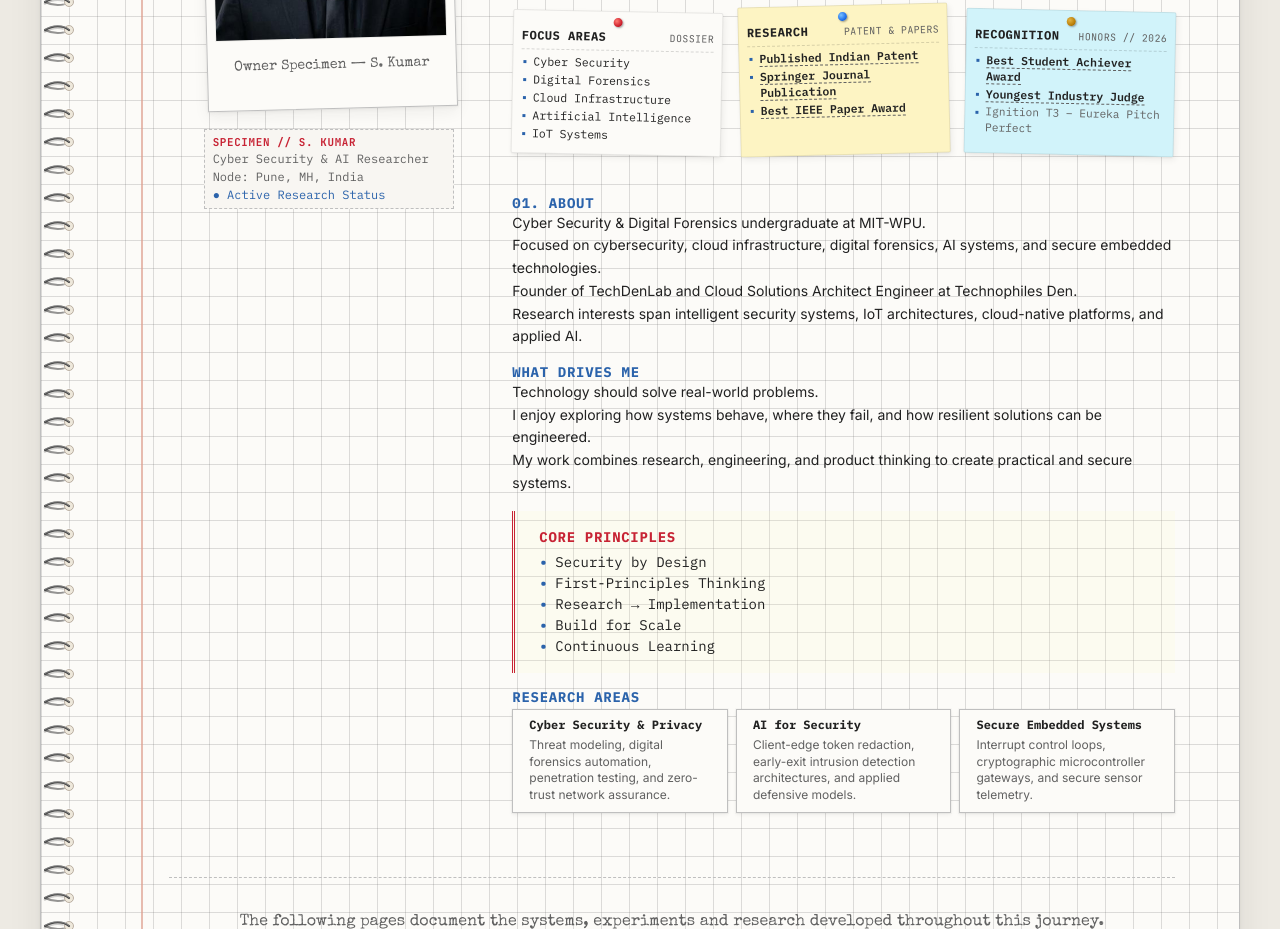
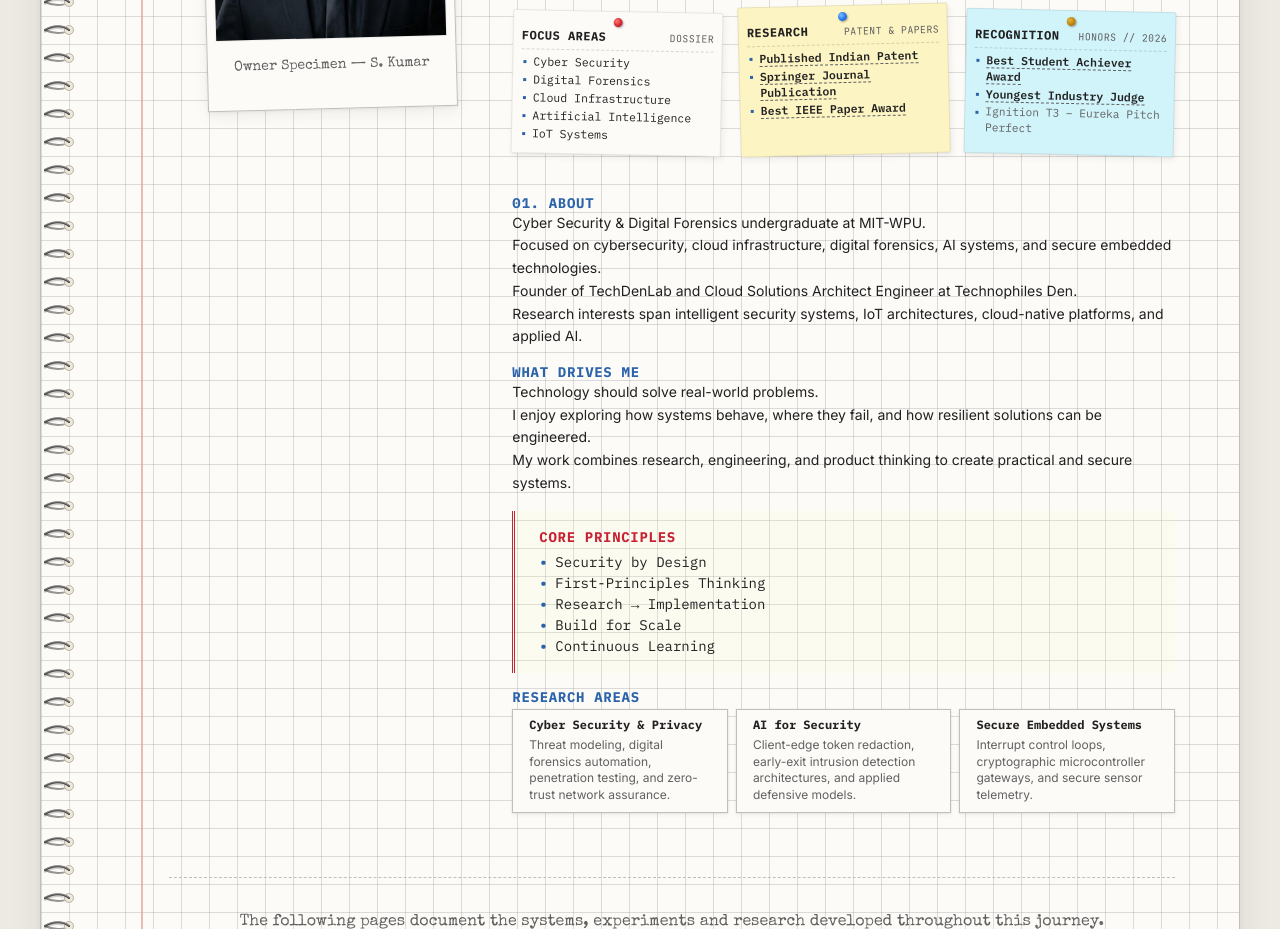
Before and after one commit to rsk807/portfolio, a plain HTML site: page index.html in a window 1280 px wide. Shown: the part 1693-2622 px from the top of the page. Drawn offline with nearby package versions, Linux system fonts and the light colour scheme.

Commit message:
fix(ch01): remove photo specimen meta box beneath portrait photo

```diff
--- a/css/engineer.css
+++ b/css/engineer.css
@@ -358,30 +358,6 @@
   }
 }
 
-/* Specimen tag below photo in col-4 */
-.photo-specimen-meta {
-  width: 100%;
-  max-width: 250px;
-  background: var(--color-paper-base);
-  border: 1px dashed var(--border-color-ui);
-  border-radius: var(--radius-sm);
-  padding: var(--space-xs) var(--space-sm);
-  font-family: var(--font-notebook);
-  font-size: var(--font-size-xs);
-  color: var(--color-ink-secondary);
-  line-height: 1.5;
-  margin-top: var(--space-xs);
-}
-
-.photo-specimen-tag {
-  font-family: var(--font-mono);
-  font-size: 0.68rem;
-  color: var(--color-accent-red);
-  font-weight: bold;
-  display: block;
-  letter-spacing: 0.06em;
-}
-
 /* Transitions layout note at bottom */
 .transition-log-note {
   font-family: var(--font-handwritten);
--- a/index.html
+++ b/index.html
@@ -301,14 +301,6 @@
 
                 <img src="assets/images/my_image.jpg" alt="Sushant Kumar portrait" loading="lazy">
                 <div class="engineer-photo-caption">Owner Specimen — S. Kumar</div>
-              </div>
-
-              <!-- Archival Specimen Tag -->
-              <div class="photo-specimen-meta">
-                <span class="photo-specimen-tag">SPECIMEN // S. KUMAR</span>
-                Cyber Security &amp; AI Researcher<br>
-                Node: Pune, MH, India<br>
-                <span style="color: var(--color-accent-blue);">● Active Research Status</span>
               </div>
 
             </div>
```
